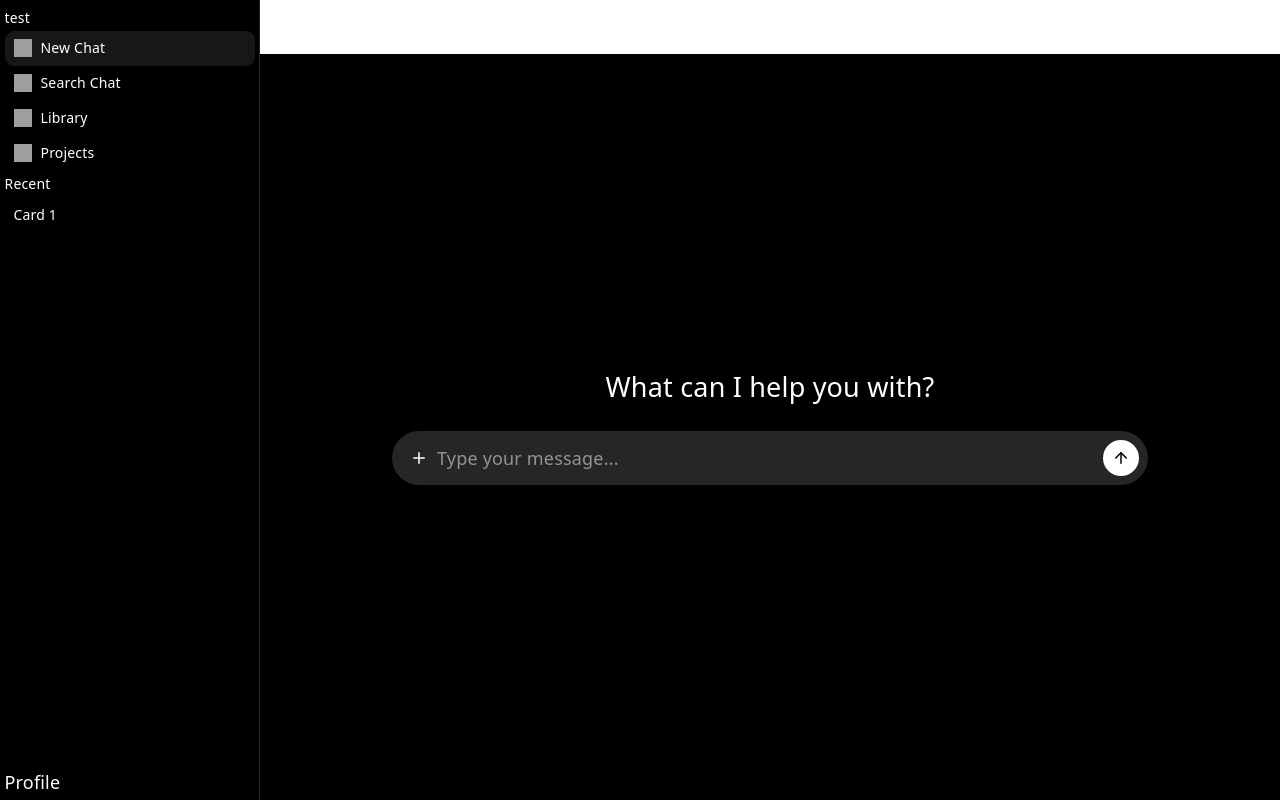
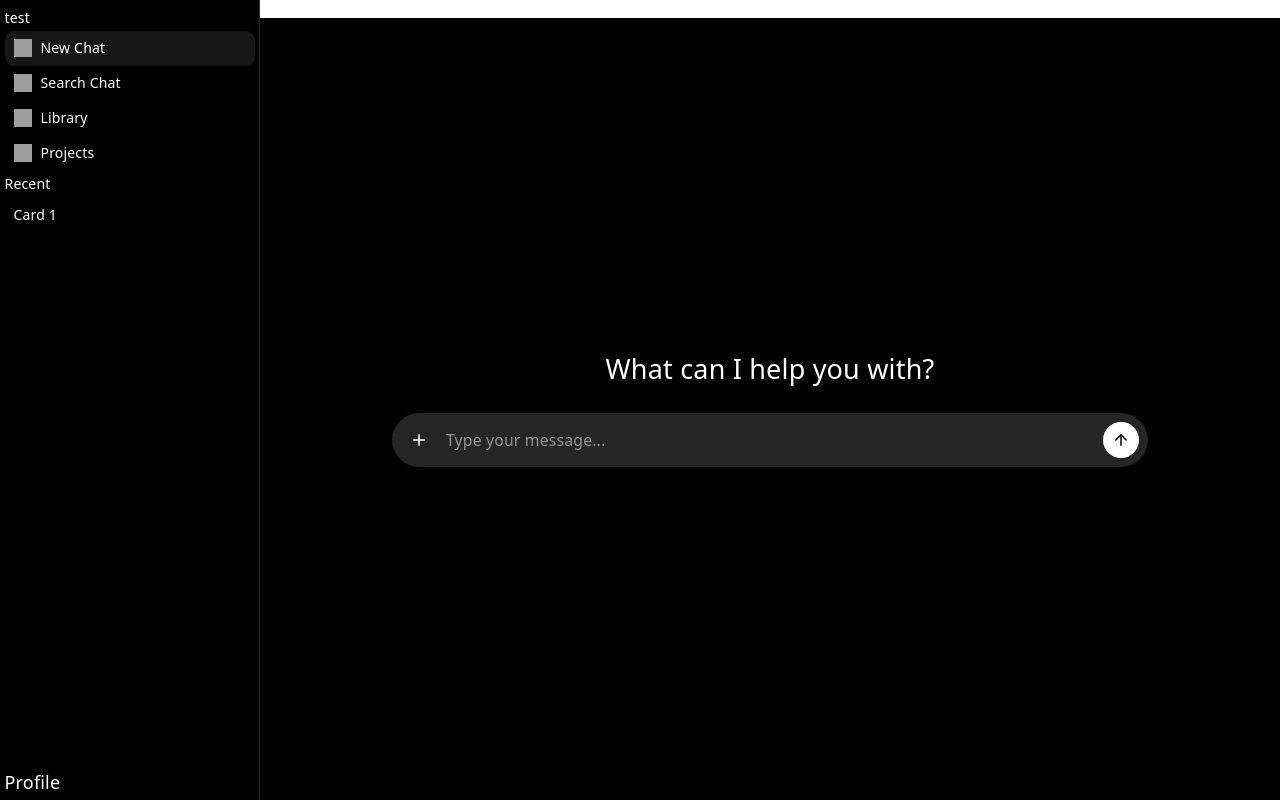
Before and after one commit to johnnathanieI/LLM-Chatbot, a React (Vite) app: page / in a window 1280 px wide. Built offline with nearby package versions, Linux system fonts and the light colour scheme; grey boxes are pictures that could not be loaded.

Commit message:
More messing around thought I was done for today but I guess not lol

```diff
--- a/src/App.jsx
+++ b/src/App.jsx
@@ -14,7 +14,7 @@ function App() {
           <div className="relative flex min-h-0 w-full flex-1 @container/main">
             <div className="relative flex flex-col w-full flex-1 overflow-y-auto">
               {/* Top bar */}
-              <div className="flex bg-white w-full min-h-0 justify-items-between h-12 p-2"></div>
+              <div className="flex bg-white w-full min-h-0 justify-items-between h-fit p-2"></div>
               <Routes>
                 <Route path="/" element={<NewChat />} />
                 <Route path="/library" element={<Library />} />
--- a/src/pages/NewChat.jsx
+++ b/src/pages/NewChat.jsx
@@ -22,7 +22,10 @@ export default function NewChat() {
               <path d="M12 5v14" />
             </svg>
           </button>
-          <form autocomplete="off" className="flex flex-1 overflow-x-auto mr-2">
+          <form
+            autocomplete="off"
+            className="flex flex-1 overflow-x-auto mr-2 ml-2 text-sm"
+          >
             <input
               type="text"
               className="bg-transparent outline-none"
```
